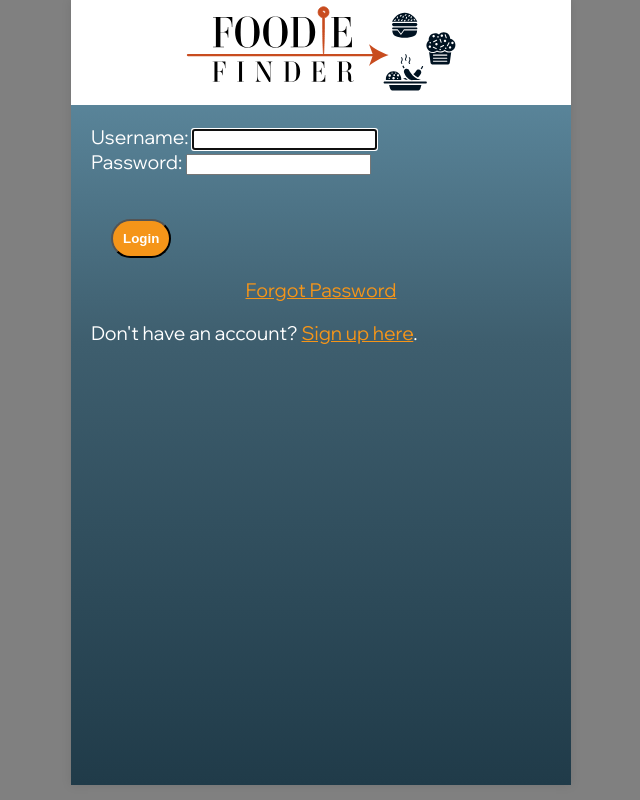
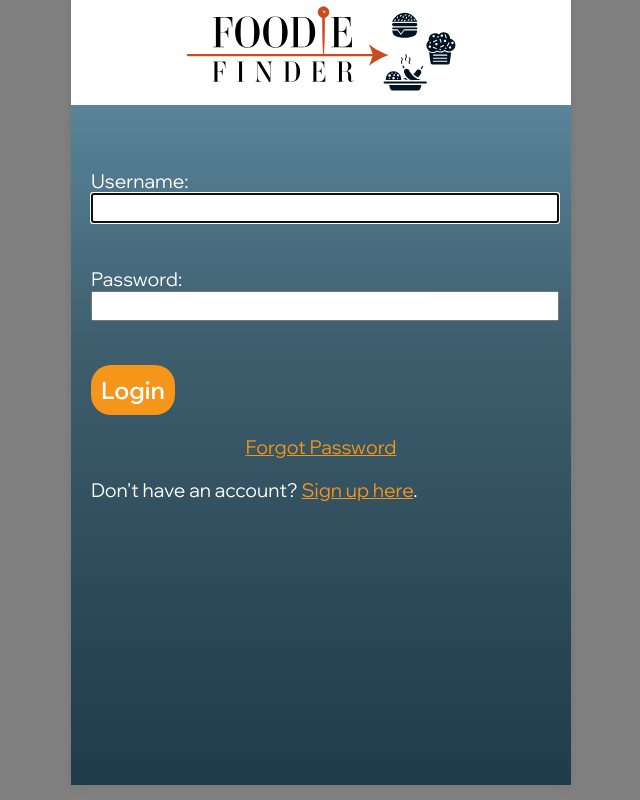
Before and after one commit to perkley/foodiefinder, a Django app: page /login/ in a window 1280 px wide. Shown: the whole page, without its empty margins (319-959 px from the left). Run offline with Django 5.2, Linux system fonts and the light colour scheme.

Commit message:
Login Fixes

```diff
--- a/assets/css/base.css
+++ b/assets/css/base.css
@@ -11,6 +11,16 @@ body {
     justify-content: center;
     align-items: center;
     background-color: grey;
+}
+
+button {
+    all: unset;
+    cursor: pointer;
+}
+
+input {
+    font-size: 1.3rem;
+    width: 100%;
 }
 
 
@@ -123,7 +133,7 @@ img#logo {
     background: linear-gradient(180deg, rgba(89,132,153,1) 0%, rgba(62,94,110,1) 35%, rgba(32,59,73,1) 100%);
 }
 
-a.action-button {
+a.action-button, button {
     text-decoration: none;
     font-size: 1.5rem;
 }
@@ -133,10 +143,10 @@ a.action-button {
     border-radius: 20px;
     padding: 10px;
     color: white;
-    margin: 20px;
+    margin: 20px 0px;
     font-weight: 600;
 }
-.action-button > div:hover {
+.action-button > div:hover, button:hover {
     background-color: var(--primary-color);
 }
 
@@ -148,3 +158,7 @@ a.action-button {
     color: var(--primary-color);
     margin: 20px 0px;
 }
+
+.field-name {
+    margin-top: 20px;
+}
--- a/assets/css/colors.css
+++ b/assets/css/colors.css
@@ -4,3 +4,14 @@
     --tertiary-color: #3e5e6e;
     --text-box-bg-color: #cddbe0;
 }
+
+.alert {
+    border-radius: 10px;
+    padding: 5px;
+    text-align: center;
+}
+.alert-danger {
+    background-color: #c84c1f;
+    color: white;
+
+}
--- a/home/templates/home/home.html
+++ b/home/templates/home/home.html
@@ -10,7 +10,7 @@
 
     {% if user.is_authenticated %}
         Logged in <p>Hello, {{ user.username }}!</p>
-        <form method="post" action="{% url 'logout' %}">
+        <form method="post" action="{% url 'log_out_user' %}">
             {% csrf_token %}
             <button type="submit">Logout</button>
         </form>
@@ -21,7 +21,7 @@
             <br>Welcome to Foodie Finder, the ultimate app for every food lover with specific dietary needs!
         </div>
         <a href="{% url 'sign_up' %}" class="action-button"><div>Get Started</div></a>
-        <div class="align-center"><a href="{% url 'login' %}" class="font-h3">Log in</a></div>
+        <div class="align-center"><a href="{% url 'log_in_user' %}" class="font-h3">Log in</a></div>
         <div><br><img src="{% static 'images/crossroads.jpg' %}" alt="Crossroads Logo" class="full-width-img"></div>
         <div class="text-box-background">
             Whether you're vegan, gluten-free, keto, or just looking for something new and delicious,
--- a/login/views.py
+++ b/login/views.py
@@ -12,7 +12,7 @@ def log_in_user(request):
     if request.method == 'GET':
         return render(request, 'registration/login.html', {'form':AuthenticationForm(), 'error':False})
     else:
-        user = authenticate(request, email=request.POST['username'], password=request.POST['password'])
+        user = authenticate(request, username=request.POST['username'], password=request.POST['password'])
         if user is None:
             errorMsg = 'Email and/or password invalid.'
             form = AuthenticationForm(initial={'username': request.POST['username']})
@@ -26,9 +26,9 @@ def log_in_user(request):
             else:
                 print(user.get_all_permissions())
 
-            if user.require_change_password:
-                messages.add_message(request, messages.WARNING, 'You are required to change your password.')
-                return redirect('password_change')
+            # if user.require_change_password:
+            #     messages.add_message(request, messages.WARNING, 'You are required to change your password.')
+            #     return redirect('password_change')
 
             if next == '':
                 return redirect('home')
--- a/templates/registration/login.html
+++ b/templates/registration/login.html
@@ -13,10 +13,10 @@
         {% csrf_token %}
 
         {% for field in form %}
-            <div id="floatContainer_{{field.id_for_label}}" class="float-container">
-            {% comment %} {{field.errors}}<br>{% endcomment %}
-            {{field.label_tag}}
-            {{field}}</div>
+            <div id="floatContainer_{{field.id_for_label}}" class="float-container"><br>{% comment %} {{field.errors}}{% endcomment %}</div>
+            <div class="field-name">{{field.label_tag}}</div>
+            <div class="field-value">{{field}}</div>
+
         {% endfor %}
 
 
--- a/templates/signup.html
+++ b/templates/signup.html
@@ -6,8 +6,8 @@
         {% csrf_token %}
         {% for field in form %}
             <div>
-                {{ field.label_tag }}
-                {{ field }}
+                <div class="field-name">{{ field.label_tag }}</div>
+                <div class="field-value">{{ field }}</div>
                 {% if field.errors %}
                     <div class="error">
                         {% for error in field.errors %}
```
